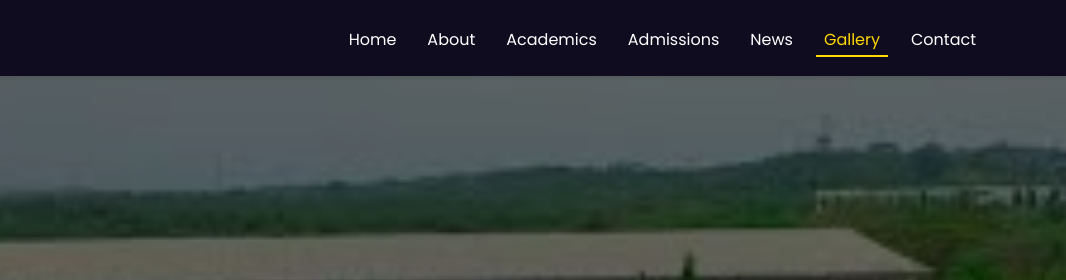
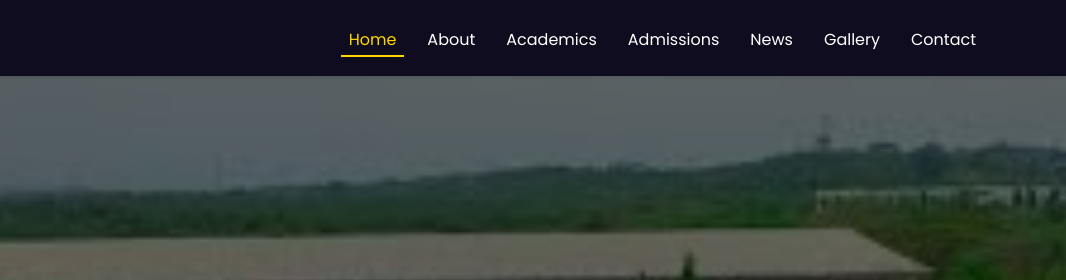
Before and after one commit to KobbyBlack1422/upshs-website, a plain HTML site: page index.html in a window 1280 px wide. Shown: the top 280 px of the page, 214-1280 px from the left. Drawn offline with nearby package versions, Linux system fonts and the light colour scheme.

Commit message:
index.html

```diff
--- a/index.html
+++ b/index.html
@@ -156,12 +156,12 @@
       </button>
       <div class="collapse navbar-collapse" id="navbarNav">
         <ul class="navbar-nav ms-auto">
-          <li class="nav-item"><a class="nav-link" href="index.html">Home</a></li>
+          <li class="nav-item"><a class="nav-link active" href="index.html">Home</a></li>
           <li class="nav-item"><a class="nav-link" href="about.html">About</a></li>
           <li class="nav-item"><a class="nav-link" href="academics.html">Academics</a></li>
           <li class="nav-item"><a class="nav-link" href="admissions.html">Admissions</a></li>
           <li class="nav-item"><a class="nav-link" href="news.html">News</a></li>
-          <li class="nav-item"><a class="nav-link active" href="gallery.html">Gallery</a></li>
+          <li class="nav-item"><a class="nav-link" href="gallery.html">Gallery</a></li>
           <li class="nav-item"><a class="nav-link" href="contact.html">Contact</a></li>
         </ul>
       </div>
```
